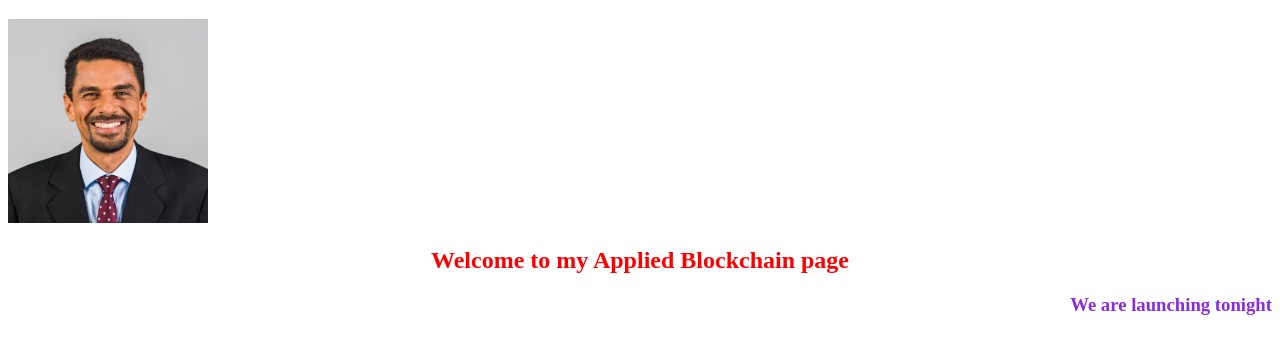
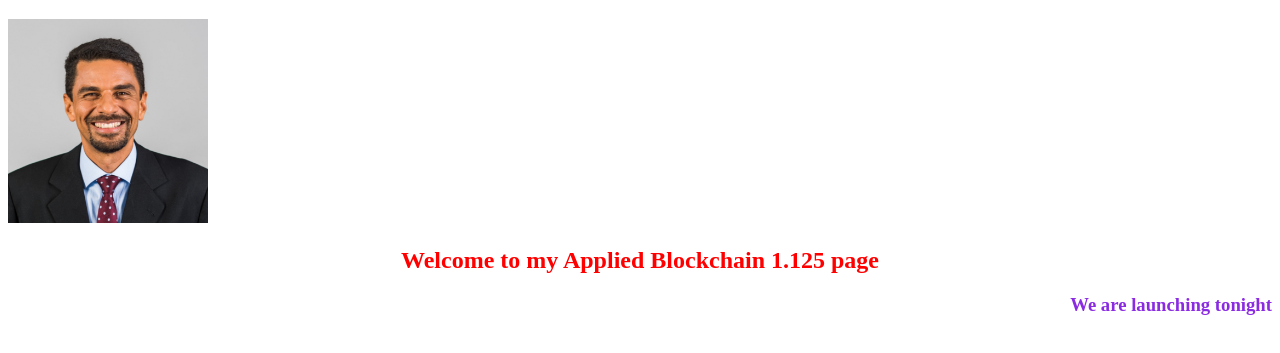
Before and after one commit to thomaznas/thomaznas.github.io, a plain HTML site: page index.html in a window 1280 px wide. Shown: the part 79-432 px from the top of the page. Drawn offline with Linux system fonts and the light colour scheme.

Commit message:
Update index.html

```diff
--- a/index.html
+++ b/index.html
@@ -16,7 +16,7 @@
 <h1 id='hey'>Thomaz MIT Webpage</h1>
 <br>
 <img src="ThomazMIT.png" width="200">
-<h2> Welcome to my Applied Blockchain page</h2>
+<h2> Welcome to my Applied Blockchain 1.125 page</h2>
 <h3 class='level3'>We are launching tonight</h3>
 
 </html>
```
